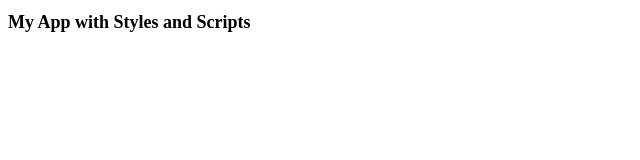
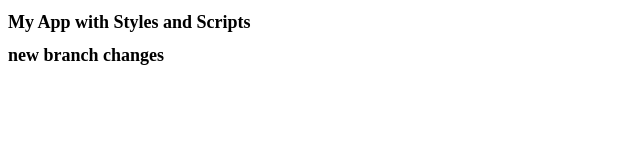
Before and after one commit to thinkful-ei21/joseph-angel-suman-git-github-drills, a plain HTML site: page index.html in a window 1280 px wide. Shown: the whole page, without its empty margins (0-640 px from the left). Drawn offline with Linux system fonts and the light colour scheme.

Commit message:
new branch

```diff
--- a/index.html
+++ b/index.html
@@ -9,6 +9,7 @@
 </head>
 <body>
     <h1>My App with Styles and Scripts</h1>
+    <h1> new branch changes</h1>
     <script src= "app.js"></script>
 </body>
 </html>
```
Also changed, not shown: newFIle.js (added).
